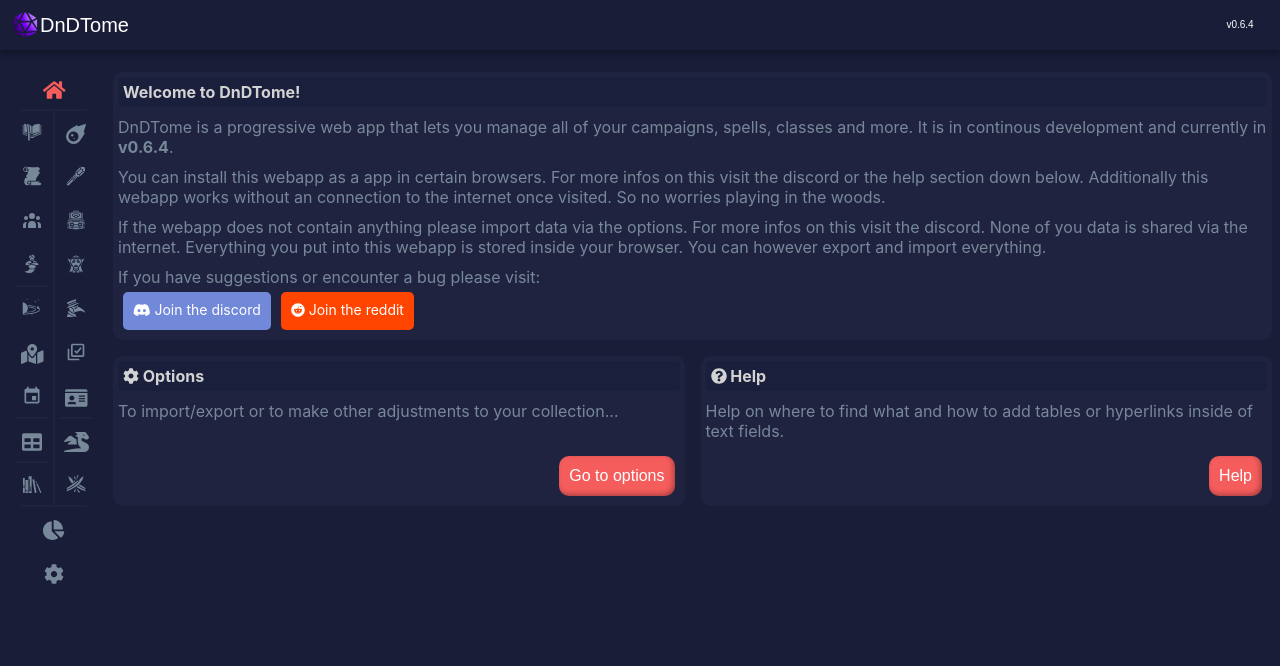
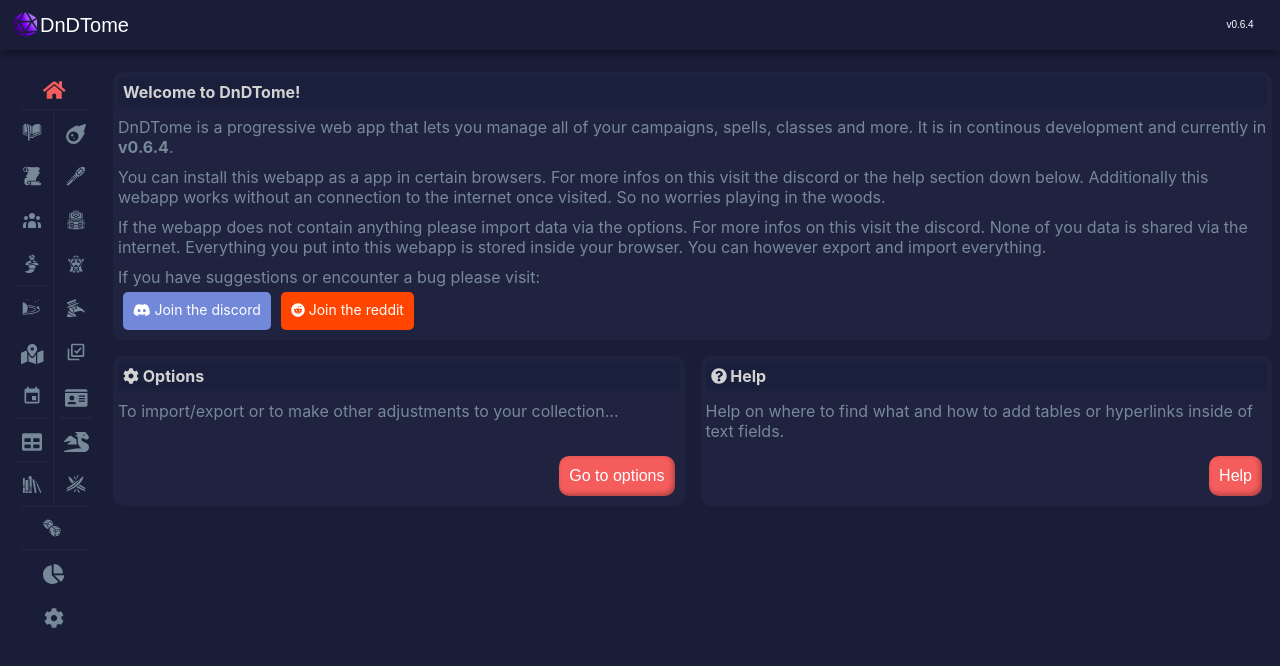
Before and after one commit to DarthAmun/DnDTome-pwa, a React (Create React App) app: page /char-detail/id/1 in a window 1280 px wide. Shown: the top 666 px of the page. Built offline with nearby package versions, Linux system fonts and the light colour scheme.

Commit message:
added rudimentary dice roller

```diff
--- /dev/null
+++ b/src/components/DiceRoller.tsx
@@ -0,0 +1,121 @@
+import { faDiscord } from "@fortawesome/free-brands-svg-icons";
+import { faDice } from "@fortawesome/free-solid-svg-icons";
+import React, { useEffect, useState } from "react";
+import styled from "styled-components";
+import { useWebhook } from "../hooks/webhookHook";
+import { rollCommand } from "../services/DiceService";
+import { sendEmbedMessage } from "../services/DiscordService";
+import IconButton from "./form_elements/IconButton";
+import StringField from "./form_elements/StringField";
+import TextButton from "./form_elements/TextButton";
+
+const DiceRoller = () => {
+  let webhook = useWebhook();
+  const [field, setField] = useState<string>("");
+  const [results, setResults] = useState<string[]>([]);
+
+  useEffect(() => {
+    console.log(results);
+  }, [results]);
+
+  const roll = () => {
+    if (field !== "") {
+      const { text, result } = rollCommand(field);
+      const resultText = field + ": " + result + " " + text;
+      console.log(text, result);
+      setResults((r) => [resultText, ...r]);
+    }
+  };
+
+  const sendToDiscord = (result: string) => {
+    if (webhook !== undefined) {
+      let newJson = {
+        username: webhook.name + " (DnDTome)",
+        embeds: [
+          {
+            fields: [
+              {
+                name: "Roll",
+                value: result,
+              },
+            ],
+          },
+        ],
+      };
+
+      sendEmbedMessage(webhook, JSON.stringify(newJson));
+    }
+  };
+
+  return (
+    <DiceRollerConatiner>
+      <StringField
+        value={field}
+        label="Roll Command"
+        onChange={setField}
+        placeholder={"e.g. 2d8+3"}
+      />
+      <TextButton text={"Roll"} icon={faDice} onClick={() => roll()} />
+      <ResultContainer>
+        {results.length > 0 &&
+          results.map((result: string, index: number) => {
+            return (
+              <RollResult key={index}>
+                {index === 0 ? <b>{result}</b> : result}
+                {webhook !== undefined && (
+                  <IconButton
+                    style={{
+                      backgroundColor: "#7289da",
+                      float: "right",
+                      padding: "5px",
+                      height: "10px",
+                      lineHeight: "10px",
+                      fontSize: "10px",
+                      margin: "0px",
+                      marginLeft: "5px",
+                    }}
+                    icon={faDiscord}
+                    onClick={() => sendToDiscord(result)}
+                  />
+                )}
+              </RollResult>
+            );
+          })}
+      </ResultContainer>
+    </DiceRollerConatiner>
+  );
+};
+
+export default DiceRoller;
+
+const DiceRollerConatiner = styled.div`
+  position: fixed;
+  top: 100px;
+  left: 50%;
+  -webkit-transform: translateX(-50%);
+  transform: translateX(-50%);
+  z-index: 1000;
+
+  padding: 10px;
+  color: ${({ theme }) => theme.tile.color};
+  background-color: ${({ theme }) => theme.input.backgroundColor};
+  box-shadow: 0px 5px 5px 0px rgba(0, 0, 0, 0.25);
+
+  display: flex;
+  flex-wrap: wrap;
+  justify-content: center;
+`;
+
+const ResultContainer = styled.div`
+  flex: 1 1 100%;
+  max-height: 200px;
+  overflow-y: scroll;
+  margin: 5px;
+`;
+
+const RollResult = styled.div`
+  flex: 1 1 100%;
+  padding: 5px;
+  background-color: ${({ theme }) => theme.tile.backgroundColor};
+  margin-bottom: 3px;
+`;
--- a/src/components/navigation/NavMenu.tsx
+++ b/src/components/navigation/NavMenu.tsx
@@ -1,4 +1,4 @@
-import React from "react";
+import React, { useState } from "react";
 import styled from "styled-components";
 import { Link, useLocation } from "react-router-dom";
 
@@ -24,11 +24,13 @@ import {
   GiSolarSystem,
   GiScrollUnfurled,
   GiDjinn,
+  GiRollingDices,
 } from "react-icons/gi";
 import { BiSelectMultiple } from "react-icons/bi";
 import { HiUserGroup } from "react-icons/hi";
 import { RightTooltip } from "../SearchbarStyle";
 import { MdEvent } from "react-icons/md";
+import DiceRoller from "../DiceRoller";
 
 interface $Props {
   open: boolean;
@@ -36,8 +38,11 @@ interface $Props {
 
 const NavMenu = ({ open }: $Props) => {
   const location = useLocation();
+  const [showDiceRoller, setDiceRoller] = useState<boolean>(false);
 
   return (
+    <>
+      {showDiceRoller && <DiceRoller />}
       <Menu open={open}>
         <TopSide>
           <Link
@@ -112,7 +117,10 @@ const NavMenu = ({ open }: $Props) => {
               <RightTooltip>Random Tables</RightTooltip>
             </Link>
             <Seperator />
-          <Link to="/book-overview" className={location.pathname === "/book-overview" ? "menuItemActiv" : ""}>
+            <Link
+              to="/book-overview"
+              className={location.pathname === "/book-overview" ? "menuItemActiv" : ""}
+            >
               <GiBookshelf />
               <RightTooltip>Library</RightTooltip>
             </Link>
@@ -186,6 +194,14 @@ const NavMenu = ({ open }: $Props) => {
         </MiddleSide>
         <BottomSide>
           <Seperator />
+          <Roller
+            className={showDiceRoller ? "menuItemActiv" : ""}
+            onClick={() => setDiceRoller((val) => !val)}
+          >
+            <GiRollingDices />
+            <RightTooltip>Dice Roller</RightTooltip>
+          </Roller>
+          <Seperator />
           <Link
             to="/statistics"
             className={location.pathname === "/statistics" ? "menuItemActiv" : ""}
@@ -199,6 +215,7 @@ const NavMenu = ({ open }: $Props) => {
           </Link>
         </BottomSide>
       </Menu>
+    </>
   );
 };
 
@@ -229,6 +246,38 @@ export const Menu = styled.div<MenuType>`
   @media (max-width: 576px) {
     transition: transform 0.3s ease-in-out;
     transform: ${({ open }) => (open ? "translateX(0)" : "translateX(-100%)")};
+  }
+`;
+
+const Roller = styled.div`
+  flex: 1 1 auto;
+  max-height: 20px;
+  font-size: 20px;
+  text-align: center;
+  padding: 0.75rem 0;
+  cursor: pointer;
+  color: ${({ theme }) => theme.tile.color};
+  text-decoration: none;
+  transition: color 0.3s linear;
+
+  position: relative;
+  display: inline-block;
+
+  svg {
+    padding: 0px;
+    margin: 0px;
+  }
+
+  &:hover {
+    color: ${({ theme }) => theme.tile.color};
+    ${RightTooltip} {
+      opacity: 1;
+      visibility: visible;
+    }
+  }
+
+  &.menuItemActiv {
+    color: ${({ theme }) => theme.main.highlight};
   }
 `;
 
```
Lines whose indentation alone changed are shown as unchanged.
